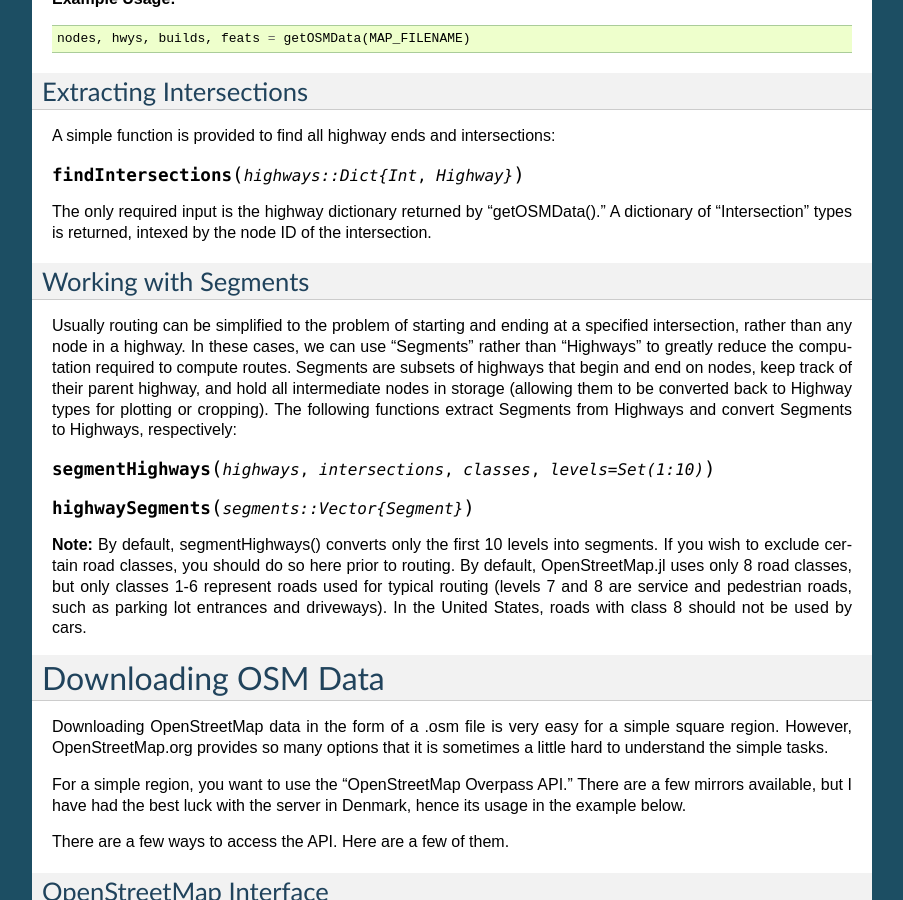
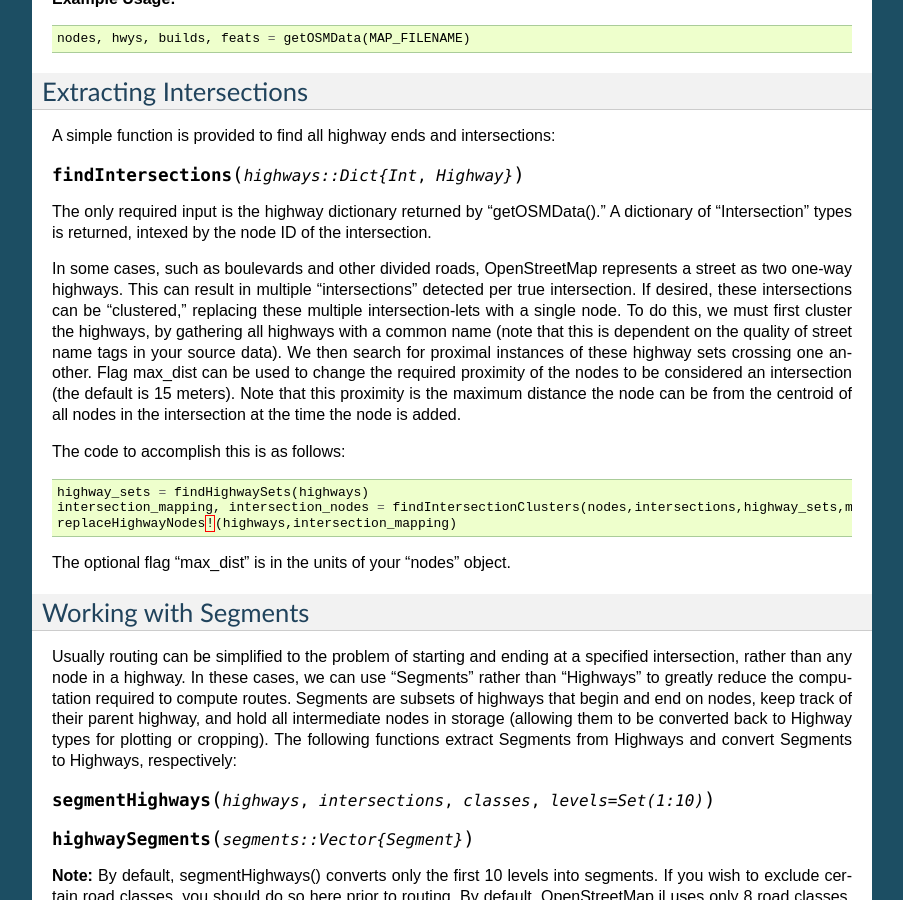
Before and after one commit to tedsteiner/OpenStreetMap.jl, a Sphinx documentation site: the page built from docs/data.rst, in a window 1280 px wide and 900 px high, scrolled down 508 px. Shown: the whole window, without its empty margins (198-1101 px from the left). Built offline with Sphinx 7.4.7, drawn with Linux system fonts in a browser that asks for light colours.

Commit message:
Tests and documentation for intersection clustering. Changed type HighwayCluster to HighwaySet. Intersection clustering requires nodes to be in ENU coordinates.
Issue #31.

Signed-off-by: Ted Steiner <tsteiner2@gmail.com>

```diff
--- a/docs/data.rst
+++ b/docs/data.rst
@@ -35,6 +35,20 @@ A simple function is provided to find all highway ends and intersections:
 The only required input is the highway dictionary returned by "getOSMData()." A
 dictionary of "Intersection" types is returned, intexed by the node ID of the
 intersection.
+
+In some cases, such as boulevards and other divided roads, OpenStreetMap represents a street as two one-way highways.  This can result in multiple "intersections" detected per true intersection. If desired, these intersections can be "clustered," replacing these multiple intersection-lets with a single node. To do this, we must first cluster the highways, by gathering all highways with a common name (note that this is dependent on the quality of street name tags in your source data).
+We then search for proximal instances of these highway sets crossing one another. Flag max_dist can be used to change the required proximity of the nodes to be considered an intersection (the default is 15 meters). Note that this proximity is the maximum distance the node can be from the centroid of all nodes in the intersection at the time the node is added.
+
+The code to accomplish this is as follows:
+
+.. code-block:: python
+
+    highway_sets = findHighwaySets(highways)
+    intersection_mapping, intersection_nodes = findIntersectionClusters(nodes,intersections,highway_sets,max_dist=15)
+    replaceHighwayNodes!(highways,intersection_mapping)
+
+The optional flag "max_dist" is in the units of your "nodes" object.
+
 
 Working with Segments
 ---------------------
```
Also changed, not shown: 6 other files.
